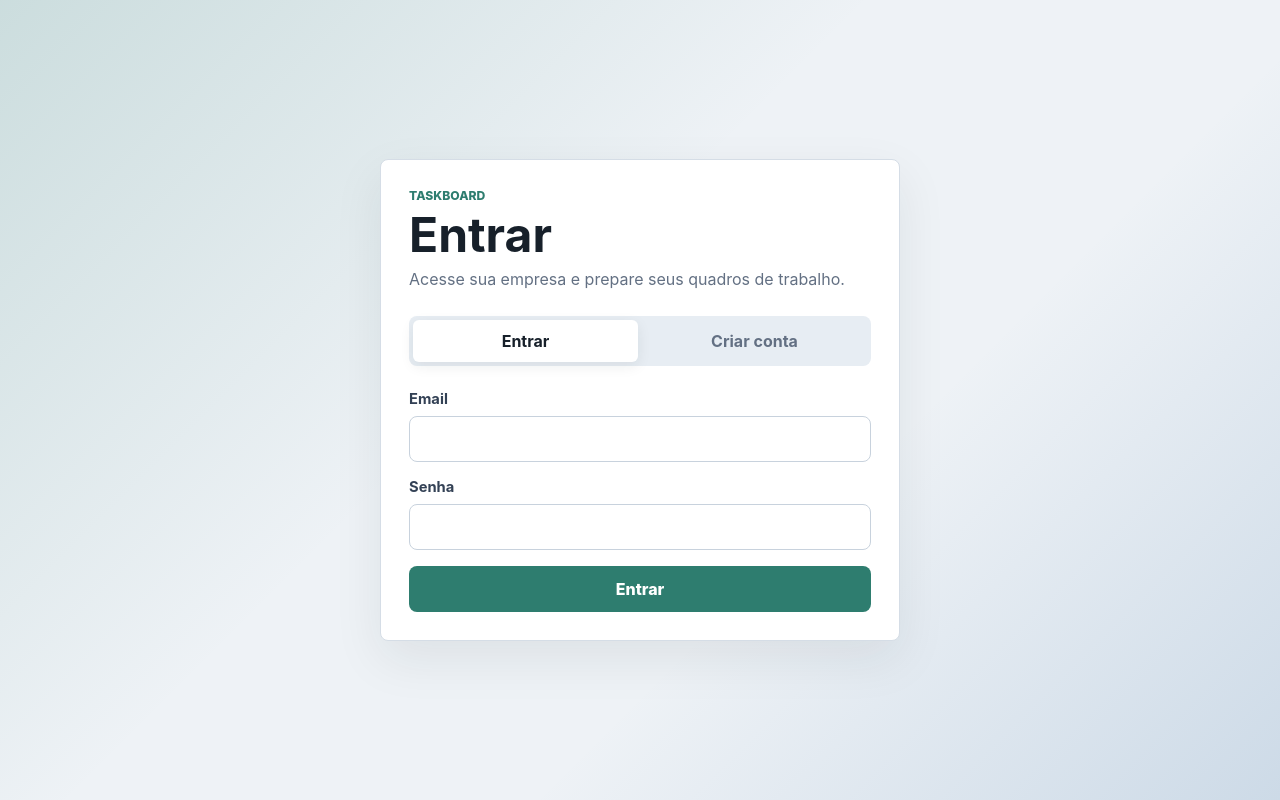
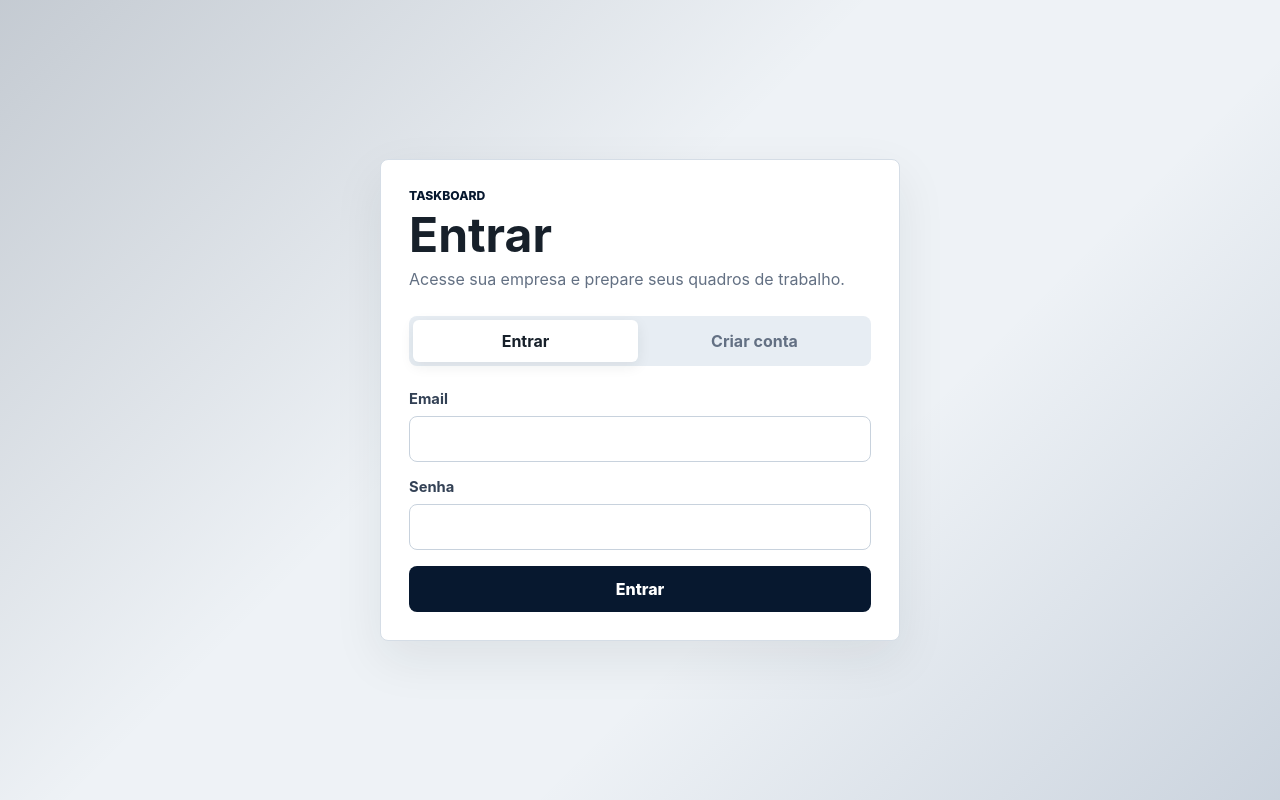
Before and after one commit to Adriano0106/taskboard, a React (Vite) app in the folder apps/web/: page / in a window 1280 px wide. Built offline with nearby package versions, Linux system fonts and the light colour scheme; no server answers.

Commit message:
feat: apply configurable company theme

```diff
--- a/apps/web/src/App.tsx
+++ b/apps/web/src/App.tsx
@@ -19,6 +19,7 @@ import { WorkspaceHeader } from './components/WorkspaceHeader.js'
 import { useAppNavigation } from './hooks/useAppNavigation.js'
 import { useBoardActions } from './hooks/useBoardActions.js'
 import { useCompanyMembersManagement } from './hooks/useCompanyMembersManagement.js'
+import { useCompanyTheme } from './hooks/useCompanyTheme.js'
 import { useTaskActivities } from './hooks/useTaskActivities.js'
 import { useTaskAttachments } from './hooks/useTaskAttachments.js'
 import { useTaskComments } from './hooks/useTaskComments.js'
@@ -153,6 +154,7 @@ export function App() {
       taskId: selectedTaskDetail?.id ?? null,
       token: session?.token ?? null,
     })
+  useCompanyTheme(companyWorkspace?.theme ?? session?.company.theme)
 
   useEffect(() => {
     if (!session?.token) {
--- a/apps/web/src/components/CompanyWorkspacePage.tsx
+++ b/apps/web/src/components/CompanyWorkspacePage.tsx
@@ -119,6 +119,49 @@ export function CompanyWorkspacePage({
                   />
                 </div>
               </label>
+              <fieldset className="company-theme-fieldset">
+                <legend>Paleta</legend>
+                <label htmlFor="company-primary-color-input">
+                  Principal
+                  <TextInput
+                    id="company-primary-color-input"
+                    name="primaryColor"
+                    type="color"
+                    defaultValue={companyWorkspace.theme.primaryColor}
+                    required
+                  />
+                </label>
+                <label htmlFor="company-secondary-color-input">
+                  Secundaria
+                  <TextInput
+                    id="company-secondary-color-input"
+                    name="secondaryColor"
+                    type="color"
+                    defaultValue={companyWorkspace.theme.secondaryColor}
+                    required
+                  />
+                </label>
+                <label htmlFor="company-accent-color-input">
+                  Destaque
+                  <TextInput
+                    id="company-accent-color-input"
+                    name="accentColor"
+                    type="color"
+                    defaultValue={companyWorkspace.theme.accentColor}
+                    required
+                  />
+                </label>
+                <label htmlFor="company-board-background-color-input">
+                  Quadro
+                  <TextInput
+                    id="company-board-background-color-input"
+                    name="boardBackgroundColor"
+                    type="color"
+                    defaultValue={companyWorkspace.theme.boardBackgroundColor}
+                    required
+                  />
+                </label>
+              </fieldset>
               <Button type="submit" variant="primary">
                 Salvar empresa
               </Button>
--- /dev/null
+++ b/apps/web/src/hooks/useCompanyTheme.ts
@@ -0,0 +1,14 @@
+import { useEffect } from 'react'
+import type { CompanyTheme } from '../api.js'
+import { createThemeCssVariables, resolveCompanyTheme } from '../theme.js'
+
+export function useCompanyTheme(theme: CompanyTheme | null | undefined) {
+  useEffect(() => {
+    const cssVariables = createThemeCssVariables(resolveCompanyTheme(theme))
+    const rootElement = document.documentElement
+
+    for (const [propertyName, propertyValue] of Object.entries(cssVariables)) {
+      rootElement.style.setProperty(propertyName, propertyValue)
+    }
+  }, [theme])
+}
--- a/apps/web/src/hooks/useWorkspaceStructureActions.ts
+++ b/apps/web/src/hooks/useWorkspaceStructureActions.ts
@@ -75,6 +75,10 @@ export function useWorkspaceStructureActions({
     const formData = new FormData(formEvent.currentTarget)
     const name = String(formData.get('name') ?? '').trim()
     const slug = String(formData.get('slug') ?? '').trim()
+    const primaryColor = String(formData.get('primaryColor') ?? '').trim()
+    const secondaryColor = String(formData.get('secondaryColor') ?? '').trim()
+    const accentColor = String(formData.get('accentColor') ?? '').trim()
+    const boardBackgroundColor = String(formData.get('boardBackgroundColor') ?? '').trim()
 
     if (!name || !slug) {
       return
@@ -86,6 +90,12 @@ export function useWorkspaceStructureActions({
       const updatedWorkspace = await updateCompany(session.token, {
         name,
         slug,
+        theme: {
+          primaryColor,
+          secondaryColor,
+          accentColor,
+          boardBackgroundColor,
+        },
       })
       const updatedSession = {
         ...session,
@@ -93,6 +103,7 @@ export function useWorkspaceStructureActions({
           ...session.company,
           name: updatedWorkspace.name,
           slug: updatedWorkspace.slug,
+          theme: updatedWorkspace.theme,
         },
       }
 
--- a/apps/web/src/styles.scss
+++ b/apps/web/src/styles.scss
@@ -48,7 +48,7 @@ textarea:disabled {
   place-items: center;
   background:
     linear-gradient(135deg, colors.$brand-focus, transparent 42%),
-    linear-gradient(315deg, rgba(colors.$brand-secondary, 0.16), transparent 36%),
+    linear-gradient(315deg, colors.$brand-secondary-wash, transparent 36%),
     colors.$surface-page;
 }
 
@@ -173,7 +173,7 @@ select {
   }
 
   option:checked {
-    background: rgba(colors.$brand-primary, 0.14);
+    background: colors.$brand-primary-soft;
     color: colors.$brand-primary;
     font-weight: 900;
   }
@@ -217,7 +217,7 @@ textarea {
   max-width: none;
   overflow: hidden;
   background:
-    radial-gradient(circle at 72% 18%, rgba(colors.$brand-primary, 0.12), transparent 22%),
+    radial-gradient(circle at 72% 18%, colors.$brand-primary-wash, transparent 22%),
     linear-gradient(135deg, colors.$surface-page 0%, colors.$surface-board 100%);
 }
 
@@ -379,9 +379,47 @@ textarea {
 
 .company-settings-form {
   display: grid;
-  grid-template-columns: minmax(180px, 1fr) minmax(220px, 1fr) auto;
+  grid-template-columns: minmax(180px, 1fr) minmax(220px, 1fr);
   align-items: end;
   gap: 12px;
+
+  .primary-button {
+    justify-self: start;
+  }
+}
+
+.company-theme-fieldset {
+  display: grid;
+  grid-column: 1 / -1;
+  grid-template-columns: repeat(4, minmax(120px, 1fr));
+  gap: 12px;
+  min-width: 0;
+  margin: 0;
+  border: 1px solid colors.$border-default;
+  border-radius: 8px;
+  padding: 14px;
+  background: colors.$surface-soft;
+
+  legend {
+    padding: 0 6px;
+    color: colors.$text-default;
+    font-size: 0.8rem;
+    font-weight: 900;
+    text-transform: uppercase;
+  }
+
+  label {
+    gap: 6px;
+    min-width: 0;
+    font-size: 0.78rem;
+    text-transform: uppercase;
+  }
+
+  input[type='color'] {
+    min-height: 44px;
+    padding: 4px;
+    cursor: pointer;
+  }
 }
 
 .slug-input-group {
@@ -897,7 +935,7 @@ textarea {
 }
 
 .priority-low {
-  background: rgba(colors.$brand-secondary, 0.14);
+  background: colors.$brand-secondary-soft;
   color: colors.$brand-secondary;
 }
 
@@ -1312,6 +1350,10 @@ textarea {
     grid-template-columns: 1fr;
   }
 
+  .company-theme-fieldset {
+    grid-template-columns: 1fr;
+  }
+
   .form-grid {
     grid-template-columns: 1fr;
   }
--- a/apps/web/src/styles/_colors.scss
+++ b/apps/web/src/styles/_colors.scss
@@ -5,16 +5,22 @@ $text-muted: #637083;
 $surface-page: #eef2f6;
 $surface-panel: #ffffff;
 $surface-column: #f2f5f8;
-$surface-column-hover: #eef8f5;
+$surface-column-hover: var(--theme-column-hover-color, #e8f1fb);
 $surface-soft: #e7edf3;
-$surface-board: #d9e6f2;
+$surface-board: var(--theme-board-background-color, #d9e6f2);
 
 $border-default: #d5dde6;
 $border-strong: #c8d2dd;
 
-$brand-primary: #2e7d6f;
-$brand-secondary: #1e5d99;
-$brand-focus: rgba(46, 125, 111, 0.18);
+$brand-primary: var(--theme-primary-color, #07182f);
+$brand-secondary: var(--theme-secondary-color, #12335f);
+$brand-accent: var(--theme-accent-color, #1d4ed8);
+$brand-focus: var(--theme-focus-color, rgba(7, 24, 47, 0.18));
+$brand-primary-soft: var(--theme-primary-soft-color, rgba(7, 24, 47, 0.14));
+$brand-primary-wash: var(--theme-primary-wash-color, rgba(7, 24, 47, 0.12));
+$brand-secondary-soft: var(--theme-secondary-soft-color, rgba(18, 51, 95, 0.14));
+$brand-secondary-wash: var(--theme-secondary-wash-color, rgba(18, 51, 95, 0.16));
+$brand-accent-soft: var(--theme-accent-soft-color, rgba(29, 78, 216, 0.14));
 
 $danger: #b42318;
 $warning: #a15c07;
--- /dev/null
+++ b/apps/web/src/theme.ts
@@ -0,0 +1,65 @@
+import type { CompanyTheme } from './api.js'
+
+export const defaultCompanyTheme: CompanyTheme = {
+  primaryColor: '#07182f',
+  secondaryColor: '#12335f',
+  accentColor: '#1d4ed8',
+  boardBackgroundColor: '#d9e6f2',
+}
+
+export function resolveCompanyTheme(theme: CompanyTheme | null | undefined): CompanyTheme {
+  return {
+    primaryColor: theme?.primaryColor ?? defaultCompanyTheme.primaryColor,
+    secondaryColor: theme?.secondaryColor ?? defaultCompanyTheme.secondaryColor,
+    accentColor: theme?.accentColor ?? defaultCompanyTheme.accentColor,
+    boardBackgroundColor: theme?.boardBackgroundColor ?? defaultCompanyTheme.boardBackgroundColor,
+  }
+}
+
+export function createThemeCssVariables(theme: CompanyTheme) {
+  const primaryRgb = hexToRgb(theme.primaryColor)
+  const secondaryRgb = hexToRgb(theme.secondaryColor)
+  const accentRgb = hexToRgb(theme.accentColor)
+
+  return {
+    '--theme-primary-color': theme.primaryColor,
+    '--theme-secondary-color': theme.secondaryColor,
+    '--theme-accent-color': theme.accentColor,
+    '--theme-board-background-color': theme.boardBackgroundColor,
+    '--theme-focus-color': createRgba(primaryRgb, 0.18),
+    '--theme-primary-soft-color': createRgba(primaryRgb, 0.14),
+    '--theme-primary-wash-color': createRgba(primaryRgb, 0.12),
+    '--theme-secondary-soft-color': createRgba(secondaryRgb, 0.14),
+    '--theme-secondary-wash-color': createRgba(secondaryRgb, 0.16),
+    '--theme-accent-soft-color': createRgba(accentRgb, 0.14),
+    '--theme-column-hover-color': mixWithWhite(theme.accentColor, 0.9),
+  }
+}
+
+function hexToRgb(hexColor: string) {
+  const normalizedColor = hexColor.replace('#', '')
+
+  return {
+    red: Number.parseInt(normalizedColor.slice(0, 2), 16),
+    green: Number.parseInt(normalizedColor.slice(2, 4), 16),
+    blue: Number.parseInt(normalizedColor.slice(4, 6), 16),
+  }
+}
+
+function createRgba(
+  color: {
+    red: number
+    green: number
+    blue: number
+  },
+  alpha: number,
+) {
+  return `rgba(${color.red}, ${color.green}, ${color.blue}, ${alpha})`
+}
+
+function mixWithWhite(hexColor: string, whiteRatio: number) {
+  const color = hexToRgb(hexColor)
+  const mixChannel = (channel: number) => Math.round(channel * (1 - whiteRatio) + 255 * whiteRatio)
+
+  return `rgb(${mixChannel(color.red)}, ${mixChannel(color.green)}, ${mixChannel(color.blue)})`
+}
```
Also changed, not shown: apps/web/src/api.ts (+10 -0 lines).
